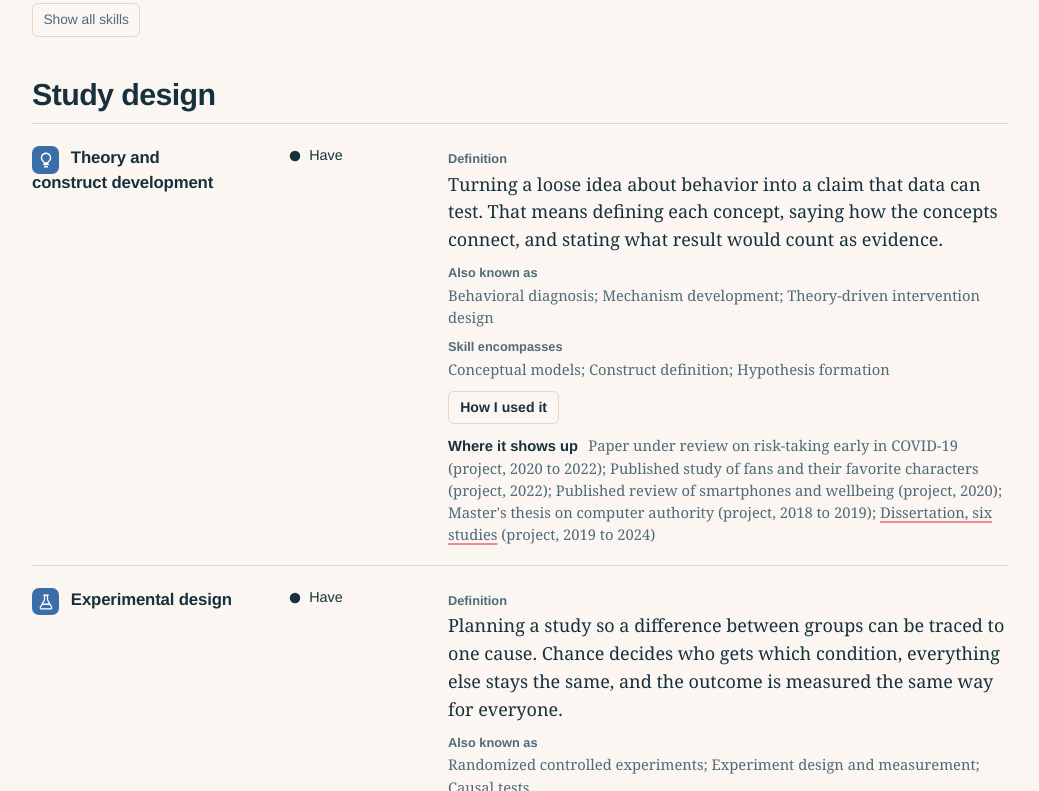
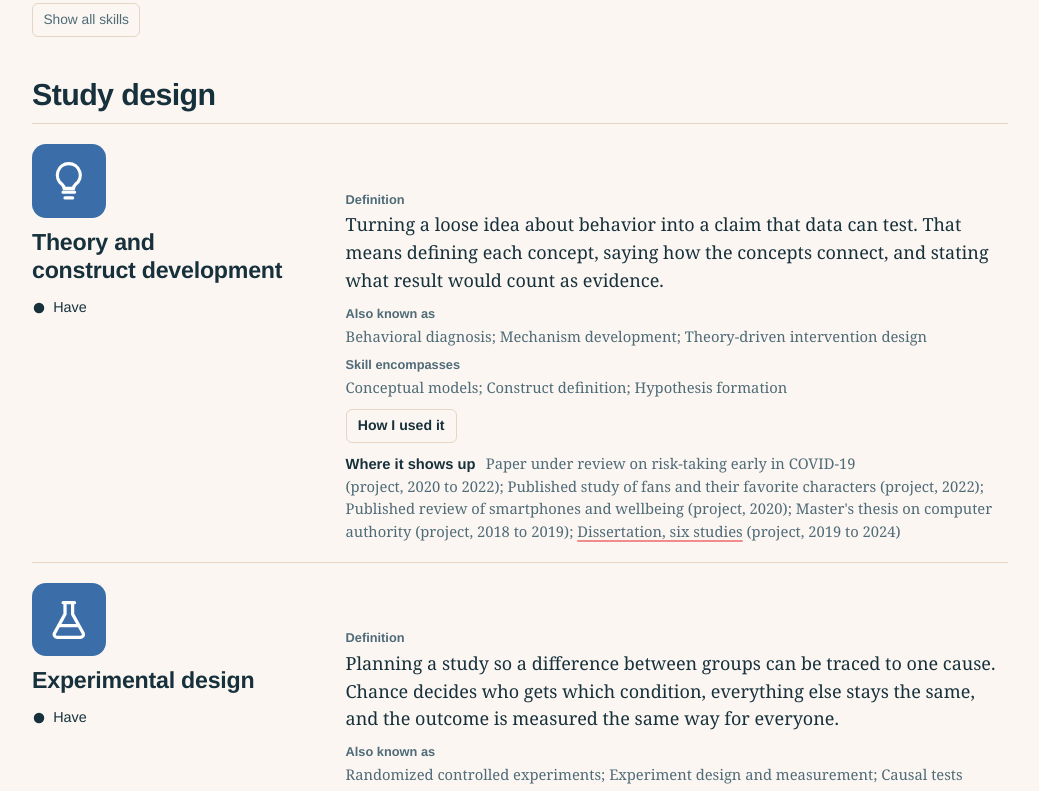
Before and after one commit to mrleitao/Psycho_Robot, an Astro site: page /Psycho_Robot/skills/full in a window 1280 px wide. Shown: the part 898-1689 px from the top of the page, without its empty margins (120-1159 px from the left). Built offline with nearby package versions, Linux system fonts and the light colour scheme; Astro itself is replaced by a stand-in of ours.

Commit message:
Skills page: larger skill icon and title, tighter left column
Co-Authored-By: Claude Sonnet 5.5 <noreply@anthropic.com>
Claude-Session: https://claude.ai/code/session_01JqGoRnF9kKQkuhwKouH1ns

```diff
--- a/src/components/EvidenceMatrix.astro
+++ b/src/components/EvidenceMatrix.astro
@@ -185,10 +185,9 @@ const nSoft = skills.length - nHard;
         <ul class="rows">
           {g.items.map((s) => (
             <li class={`skill a${g.i}`} id={`s-${slug(s.name)}`} data-level={s.level} data-type={s.type ?? "hard"} data-fields={(s.fields ?? []).join(" ")} data-area={s.group} data-years={yearsOf(s).join(" ")}>
-              <h3>
-                <span class="chip chip-s"><SkillIcon name={s.icon ?? 'spark'} size={18} /></span>
-                {s.name}
-              </h3>
+              <div class="head">
+              <span class="chip chip-s"><SkillIcon name={s.icon ?? 'spark'} size={36} /></span>
+              <h3>{s.name}</h3>
               <p class="level">
                 <svg viewBox="0 0 16 16" width="14" height="14" aria-hidden="true">
                   {s.level === 'have' && <circle cx="8" cy="8" r="6" class="fill" />}
@@ -196,6 +195,7 @@ const nSoft = skills.length - nHard;
                 </svg>
                 {labelOf[s.level]}
               </p>
+              </div>
               <div class="detail">
                 {s.definition && <p class="def"><span class="lbl">Definition</span>{s.definition}</p>}
                 {s.also?.length ? <p class="meta"><span class="lbl">Also known as</span>{s.also.join('; ')}</p> : null}
@@ -314,7 +314,12 @@ const nSoft = skills.length - nHard;
   .tile a:hover, .tile a:focus-visible { outline: 3px solid var(--ink); outline-offset: 2px; }
   .tile.dim a { opacity: 0.25; }
   .chip { flex: none; display: grid; place-items: center; width: 2rem; height: 2rem; border-radius: 7px; background: var(--c); color: #fff; }
-  .chip-s { display: inline-grid; width: 1.7rem; height: 1.7rem; margin-right: 0.45rem; vertical-align: -0.35em; }
+  .chip-s { display: grid; width: 3.6rem; height: 3.6rem; border-radius: 12px; }
+  .chip-s :global(svg) { width: 62%; height: 62%; }
+  .head { display: grid; grid-template-columns: auto 1fr; align-items: center; gap: 0.2rem 0.9rem; align-content: start; }
+  .head h3 { margin: 0; font-size: 1.3rem; line-height: 1.2; }
+  .head .level { grid-column: 2; }
+  @media (min-width: 760px) { .head { grid-template-columns: 1fr; gap: 0.7rem; } .head .level { grid-column: 1; } .head h3 { font-size: 1.45rem; } .chip-s { width: 4.6rem; height: 4.6rem; border-radius: 14px; } }
   .tname { min-width: 0; overflow-wrap: anywhere; }
   .tl { display: grid; gap: 3px; max-width: 54rem; }
   .tl-head, .tl-row { display: grid; grid-template-columns: 8.5rem repeat(14, minmax(0, 1fr)); gap: 3px; align-items: center; }
@@ -435,14 +440,11 @@ const nSoft = skills.length - nHard;
 
   @media (min-width: 760px) {
     .skill {
-      grid-template-columns: minmax(0, 0.8fr) 8rem minmax(0, 2fr);
+      grid-template-columns: minmax(0, 0.85fr) minmax(0, 2fr);
       align-items: baseline;
     }
   }
 
-  .skill h3 {
-    font-size: 1.05rem;
-  }
 
   .level {
     display: flex;
```
